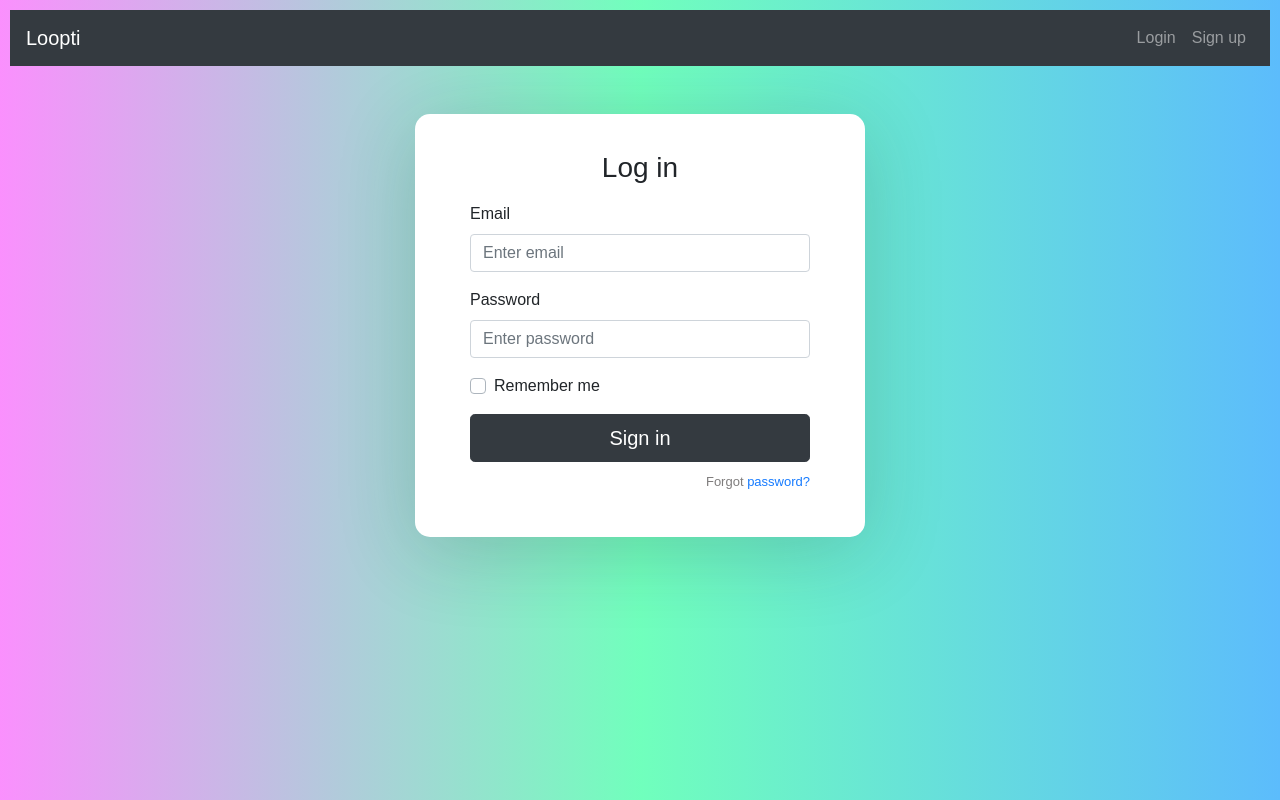
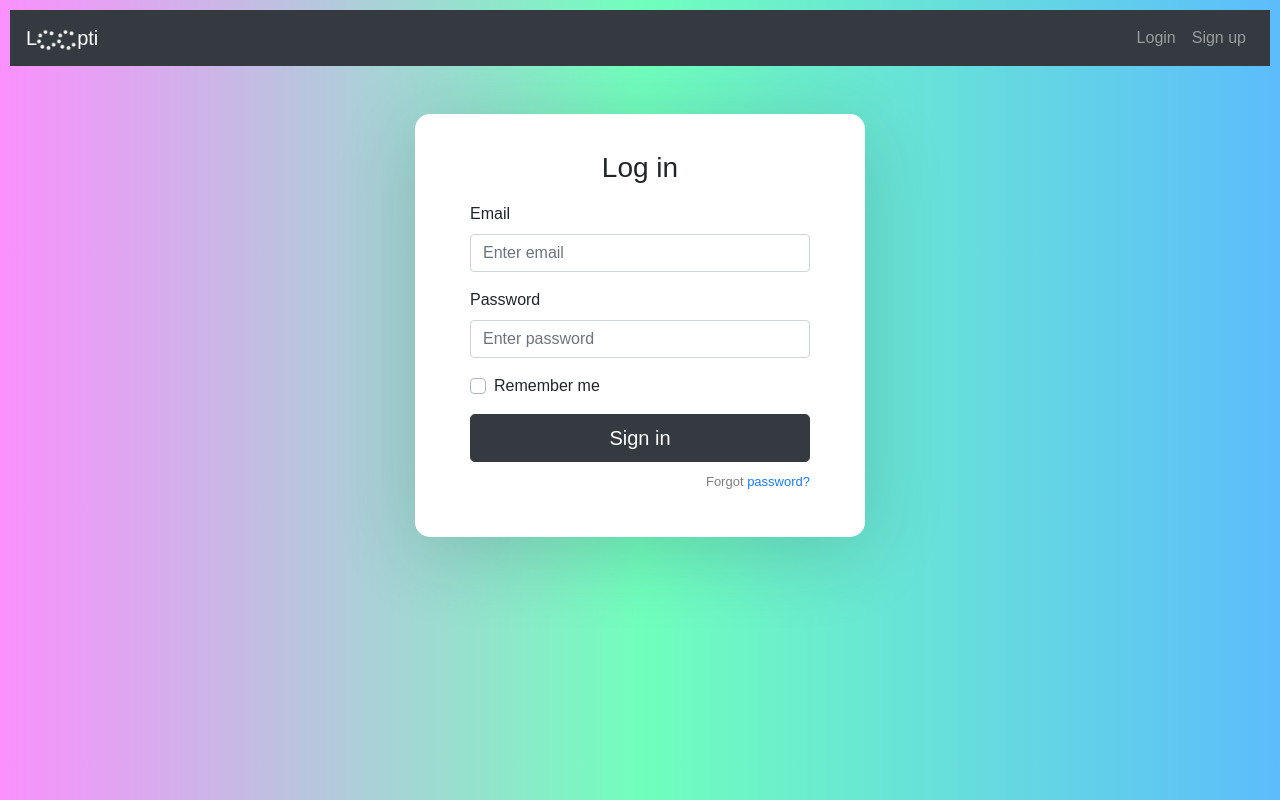
Before and after one commit to rhubble1987/final-project, a React (Create React App) app in the folder client/: page /sign-in in a window 1280 px wide. Built offline with nearby package versions, Linux system fonts and the light colour scheme.

Commit message:
react spinner

```diff
--- a/client/src/components/Nav/index.js
+++ b/client/src/components/Nav/index.js
@@ -1,6 +1,10 @@
 import React, { useState } from 'react';
 import * as ReactBootStrap from "react-bootstrap";
 import { useHistory } from 'react-router';
+import { FaSpinner } from 'react-icons/fa';
+import './style.css';
+
+
 
 function Navbar(props){
   const history = useHistory();
@@ -29,7 +33,7 @@ function Navbar(props){
   return (
     <div className="mb-5">
       <ReactBootStrap.Navbar collapseOnSelect expand="lg" bg="dark" variant="dark">
-        <ReactBootStrap.Navbar.Brand href="#home">Loopti</ReactBootStrap.Navbar.Brand>
+        <ReactBootStrap.Navbar.Brand href="#home">L<FaSpinner icon="spinner" className="spinner" /><FaSpinner icon="spinner" className="spinner" />pti</ReactBootStrap.Navbar.Brand>
         <ReactBootStrap.Navbar.Toggle aria-controls="responsive-navbar-nav" />
         <ReactBootStrap.Navbar.Collapse id="responsive-navbar-nav">
           {
--- /dev/null
+++ b/client/src/components/Nav/style.css
@@ -0,0 +1,15 @@
+.spinner {
+    animation: spin infinite 5s linear;
+
+    /*You can increase or decrease the timer (5s) to
+     increase or decrease the speed of the spinner*/
+  }
+
+@keyframes spin {
+  from {
+    transform: rotate(0deg);
+  }
+  to {
+    transform: rotate(360deg);
+  }
+}
```
